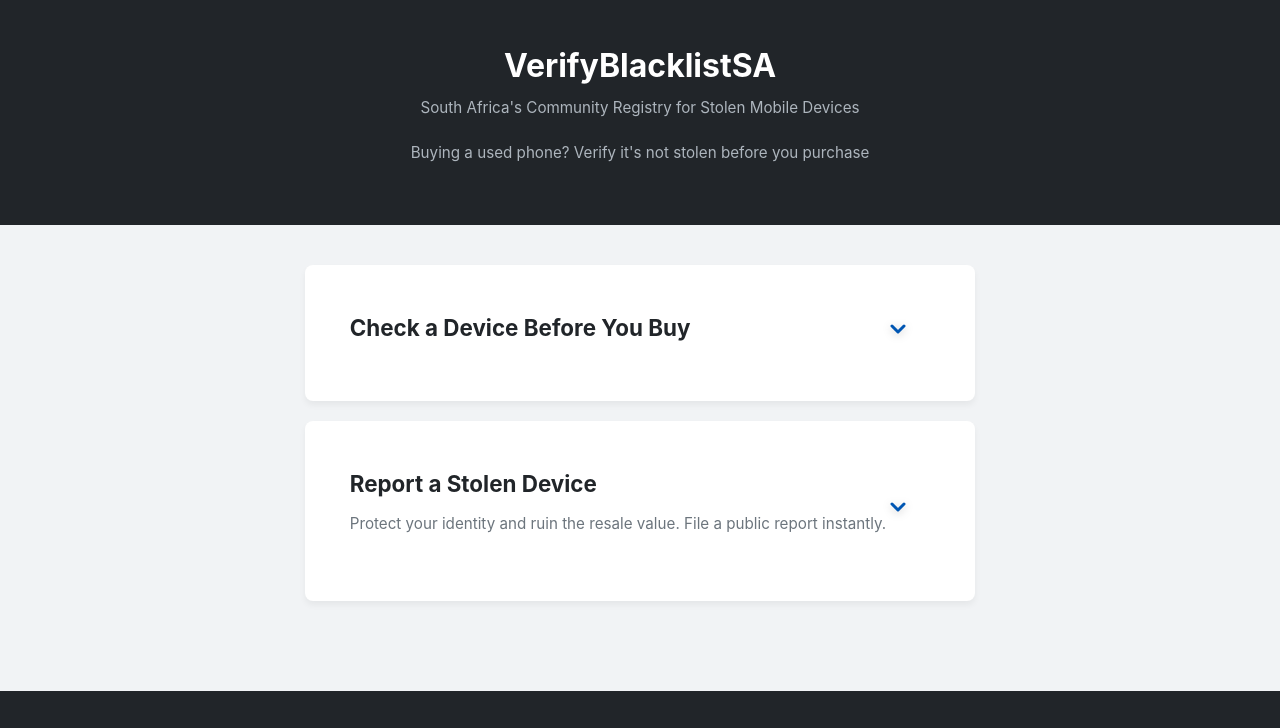
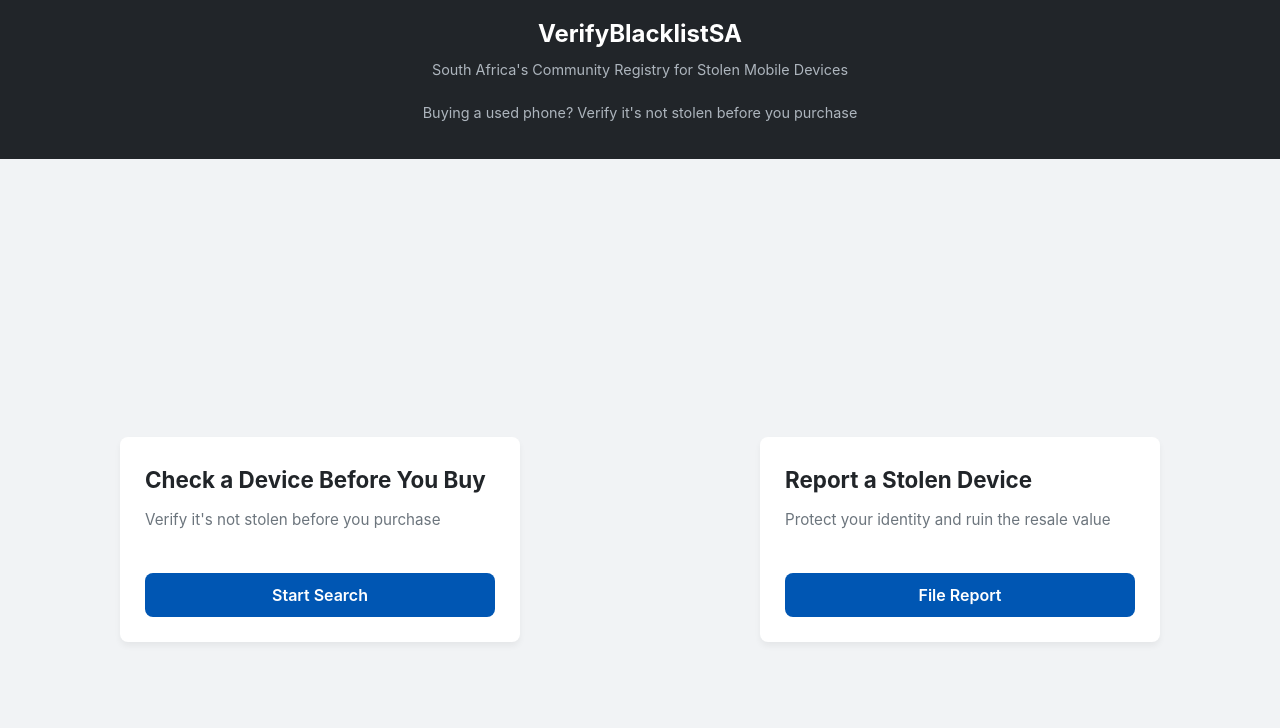
Before and after one commit to Motion-Devx-Lab/VerifyBlacklistSA, a plain HTML site: page index.html in a window 1280 px wide. Shown: the top 728 px of the page. Drawn offline with nearby package versions, Linux system fonts and the light colour scheme.

Commit message:
Add files via upload
Added a fix to landscape mode

```diff
--- a/index.html
+++ b/index.html
@@ -5,6 +5,7 @@
     <meta name="viewport" content="width=device-width, initial-scale=1.0">
     <title>VerifyBlacklistSA - Community Stolen Phone Registry</title>
     <link rel="stylesheet" href="style.css">
+    <link rel="apple-touch-icon" href="icon.png">
 </head>
 <body>
     <div id="systemGlow" class="system-glow"></div>
@@ -12,42 +13,25 @@
     <!-- Static Background Layer -->
     <div class="static-layer">
         <header>
-            <div class="container">
-                <h1>VerifyBlacklistSA</h1>
-                <p>South Africa's Community Registry for Stolen Mobile Devices</p>
-                <p>Buying a used phone? Verify it's not stolen before you purchase</p>
-            </div>
+            <h1>VerifyBlacklistSA</h1>
+            <p>South Africa's Community Registry for Stolen Mobile Devices</p>
+            <p>Buying a used phone? Verify it's not stolen before you purchase</p>
         </header>
 
-        <main class="container">
-            <section class="card search-section" onclick="openIMEICheck()">
-                <div class="card-header">
-                    <div class="card-content">
-                        <div class="toggle-content">
-                            <h2>Check a Device Before You Buy</h2>
-                        </div>
-                    </div>
-                    <div class="toggle-icon">
-                        <svg width="24" height="24" viewBox="0 0 24 24" fill="none" stroke="currentColor" stroke-width="3" stroke-linecap="round" stroke-linejoin="round">
-                            <polyline points="6 9 12 15 18 9"></polyline>
-                        </svg>
-                    </div>
+        <main class="app-container">
+            <section class="split-section" onclick="openIMEICheck()">
+                <div class="content-card">
+                    <h3>Check a Device Before You Buy</h3>
+                    <p>Verify it's not stolen before you purchase</p>
+                    <button onclick="openIMEICheck()">Start Search</button>
                 </div>
             </section>
 
-            <section class="card report-section" onclick="openStolenReport()">
-                <div class="card-header">
-                    <div class="card-content">
-                        <div class="toggle-content">
-                            <h2>Report a Stolen Device</h2>
-                            <p>Protect your identity and ruin the resale value. File a public report instantly.</p>
-                        </div>
-                    </div>
-                    <div class="toggle-icon">
-                        <svg width="24" height="24" viewBox="0 0 24 24" fill="none" stroke="currentColor" stroke-width="3" stroke-linecap="round" stroke-linejoin="round">
-                            <polyline points="6 9 12 15 18 9"></polyline>
-                        </svg>
-                    </div>
+            <section class="split-section" onclick="openStolenReport()">
+                <div class="content-card">
+                    <h3>Report a Stolen Device</h3>
+                    <p>Protect your identity and ruin the resale value</p>
+                    <button onclick="openStolenReport()">File Report</button>
                 </div>
             </section>
         </main>
--- a/script.js
+++ b/script.js
@@ -46,7 +46,7 @@ function toggleSearchSection() {
 
 // 1. YOUR SUPABASE CONFIGURATION
 const SUPABASE_URL = "https://kmwqrivcwbnjszektpfv.supabase.co";
-const SUPABASE_ANON_KEY = "sb_publishable_ryWge16HjFSoFPo7nrBMQQ_CWaFDtMG";
+const supabaseKey = 'REPLACE_WITH_KEY';
 const API_URL = `${SUPABASE_URL}/rest/v1/stolen_devices`;
 const PUBLIC_API_URL = `${SUPABASE_URL}/rest/v1/public_imei_check`;
 
@@ -227,20 +227,11 @@ document.addEventListener('keydown', function(event) {
 // Landscape Detection and Fallback
 function detectLandscape() {
     const isLandscape = window.matchMedia('(orientation: landscape)').matches;
-    const isEdge = /Edge/.test(navigator.userAgent);
 
     if (isLandscape) {
-        document.body.classList.add('landscape-active');
-        console.log('Landscape mode detected');
+        console.log('🔄 Landscape mode activated');
     } else {
-        document.body.classList.remove('landscape-active');
-        console.log('Portrait mode detected');
-    }
-
-    // Edge-specific fallback
-    if (isLandscape && isEdge) {
-        document.body.classList.add('landscape-active');
-        console.log('Edge landscape fallback applied');
+        console.log('📱 Portrait mode activated');
     }
 }
 
@@ -289,7 +280,7 @@ async function searchRegistry() {
 
     try {
         const response = await fetch(`${PUBLIC_API_URL}?imei=eq.${searchInput}`, {
-            headers: { 'apikey': SUPABASE_ANON_KEY, 'Authorization': `Bearer ${SUPABASE_ANON_KEY}` }
+            headers: { 'apikey': supabaseKey, 'Authorization': `Bearer ${supabaseKey}` }
         });
         const data = await response.json();
         console.log("Search result:", data);
--- a/style.css
+++ b/style.css
@@ -47,6 +47,26 @@ header p {
     margin-top: 5px;
 }
 
+/* Base Layout - Portrait Default */
+.app-container {
+    display: flex;
+    flex-direction: column; /* Default: vertical layout */
+    flex-grow: 1;
+    width: 100%;
+    overflow: hidden;
+}
+
+.split-section {
+    flex: 1; /* Equal vertical space */
+    display: flex;
+    flex-direction: column;
+    align-items: center;
+    justify-content: center;
+    padding: 20px;
+    box-sizing: border-box;
+    height: 100%;
+}
+
 /* Landscape Header Adjustments */
 @media (max-width: 768px) and (orientation: landscape) {
     header {
@@ -81,6 +101,44 @@ p {
     color: #6c757d;
     margin-bottom: 20px;
     font-size: 0.95rem;
+}
+
+/* LANDSCAPE MODE - DEFINITIVE 50/50 SPLIT */
+@media (orientation: landscape) {
+    .app-container {
+        flex-direction: row !important;
+        width: 100%;
+        height: calc(100vh - 80px);
+    }
+
+    .split-section {
+        flex: 1 !important;
+        width: 50% !important;
+        padding: 20px !important;
+        display: flex !important;
+        flex-direction: column !important;
+        align-items: center !important;
+        justify-content: center !important;
+    }
+
+    .content-card {
+        width: 100% !important;
+        max-width: 400px !important;
+        margin: 0 !important;
+    }
+
+    header {
+        flex-shrink: 0 !important;
+        padding: 15px 20px !important;
+    }
+
+    header h1 {
+        font-size: 1.5rem !important;
+    }
+
+    header p {
+        font-size: 0.9rem !important;
+    }
 }
 
 /* Static Layer - Fixed Background */
@@ -134,6 +192,44 @@ p {
     overflow-y: auto;
     z-index: 1001;
     padding: 24px; /* Internal padding to prevent content touching edges */
+}
+
+.content-card {
+    background: white;
+    border-radius: 8px;
+    padding: 25px;
+    margin-bottom: 20px;
+    box-shadow: 0 4px 6px rgba(0, 0, 0, 0.05);
+}
+
+.content-card:hover {
+    transform: translateY(-2px);
+    box-shadow: 0 12px 35px rgba(0,0,0,0.12);
+}
+
+.content-card button {
+    background: var(--primary);
+    color: white;
+    border: none;
+    padding: 12px 24px;
+    border-radius: 8px;
+    font-size: 1rem;
+    font-weight: 600;
+    cursor: pointer;
+    transition: background 0.3s ease, transform 0.2s ease;
+    margin-top: 20px;
+    width: 100%;
+}
+
+.content-card button:hover {
+    background: #004494;
+    transform: translateY(-1px);
+}
+
+.content-card h3 {
+    color: var(--dark);
+    margin-bottom: 10px;
+    font-size: 1.4rem;
 }
 
 /* Overlay Header */
```
Also changed, not shown: icon..png (added).
